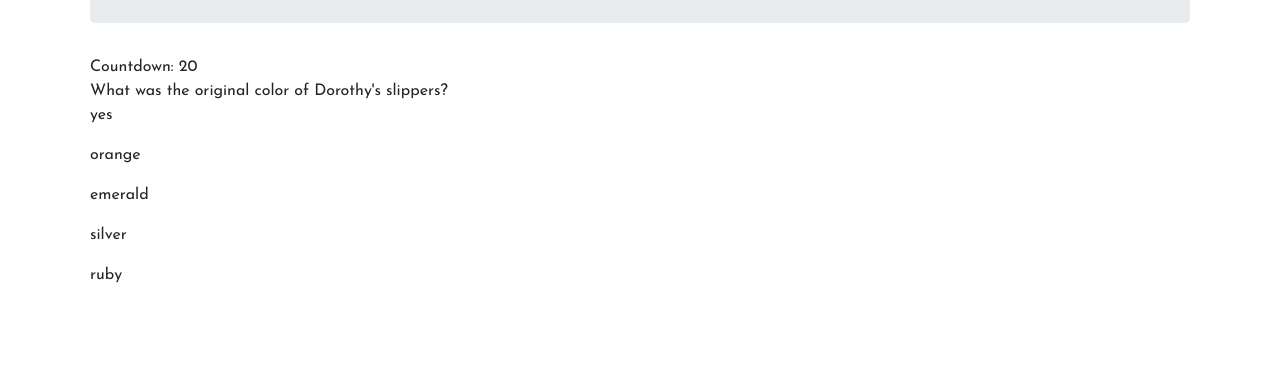
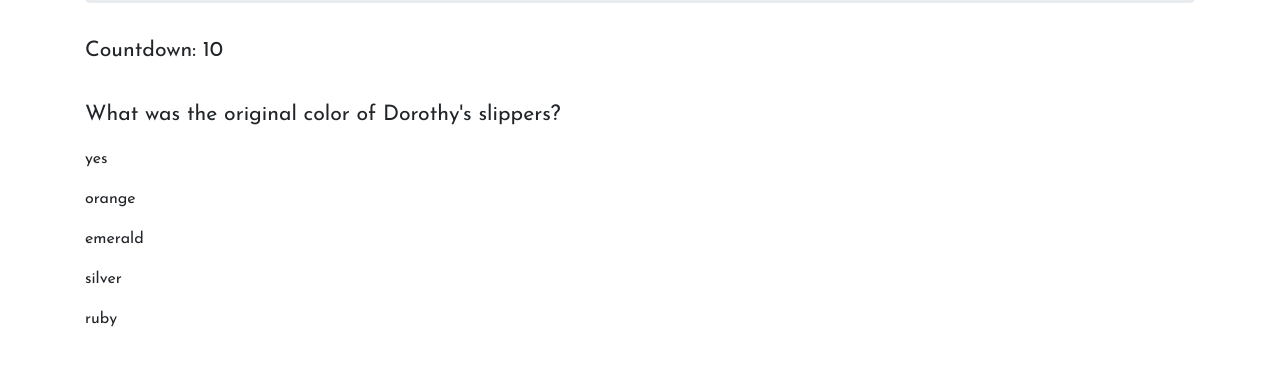
Before and after one commit to gradientus/TriviaGame, a plain HTML site: page index.html in a window 1280 px wide. Shown: the part 219-584 px from the top of the page. Drawn offline with nearby package versions, Linux system fonts and the light colour scheme.

Commit message:
Got timer working more or less

```diff
--- a/assets/css/style.css
+++ b/assets/css/style.css
@@ -12,19 +12,16 @@ body {
   font-family: "Josefin Sans", sans-serif;
 }
 
-.container {
-  padding: 1.25rem;
-  box-shadow: 0 0 0.5rem 0.1rem #fff;
+#timer {
+  font-size: 1.33rem;
 }
 
-.title {
-  text-align: center;
-  font-size: 2.5rem;
-  color: darkgreen;
-  font-weight: bold;
+#mainGame {
+  margin-top: 2rem;
+  font-size: 1.33rem;
 }
 
-.question {
-  padding: 1rem;
-  font-size: 1.75rem;
+.answer-choices {
+  margin-top: 1rem;
+  font-size: 1rem;
 }
--- a/assets/javascript/app.js
+++ b/assets/javascript/app.js
@@ -184,17 +184,18 @@ var questions = [
 var correct = 0;
 var incorrect = 0;
 var currentQuestion = 0;
-var timerCounter = 20;
+var timerCounter = 15;
 var timerValue;
 
 //Put the questions and the answers on the screen.
 function questionToScreen() {
+  timerCounter = 15;
+  timerValue = setInterval(countDown, 1000);
+
   var questionToScreen = questions[currentQuestion].question;
   var answerToScreen = questions[currentQuestion].answers;
   $("#timer").text("Countdown: " + timerCounter);
   $("#mainGame").text(questionToScreen);
-
-  console.log(answerToScreen);
 
   for (var i = 0; i < answerToScreen.length; i++) {
     var answersHere = $("<p>");
@@ -205,3 +206,12 @@ function questionToScreen() {
   }
 }
 questionToScreen();
+
+//timer to count down seconds
+function countDown() {
+  timerCounter--;
+  $("#timer").text("Countdown: " + timerCounter);
+  if (timerCounter === 0) {
+    clearInterval(timerValue);
+  }
+}
```
